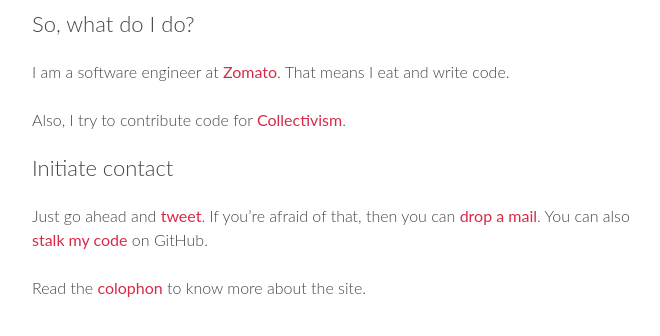
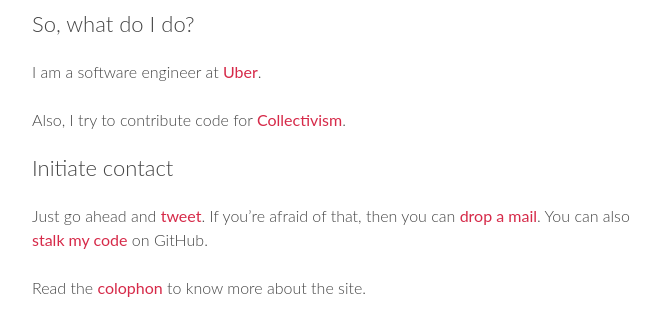
Before and after one commit to aniketpant/aniketpant.github.com, a Jekyll site: the page built from about/index.md, in a window 1280 px wide, cut to the strip 289-625 px from the top of the page. Shown: the whole strip, without its empty margins (300-960 px from the left). Built offline with Jekyll 4.4.1, drawn with Linux system fonts in a browser that asks for light colours; Markdown is read by kramdown in place of the engine named in the settings; comment, search, counter and statistics services are not loaded.

Commit message:
Update about

```diff
--- a/about/index.md
+++ b/about/index.md
@@ -12,7 +12,7 @@ slug: about
 </div>
 
 ## So, what do I do?
-I am a software engineer at [Zomato](https://www.zomato.com). That means I eat and write code.
+I am a software engineer at [Uber](https://www.uber.com).
 
 Also, I try to contribute code for [Collectivism](https://github.com/collectivism).
 
```
